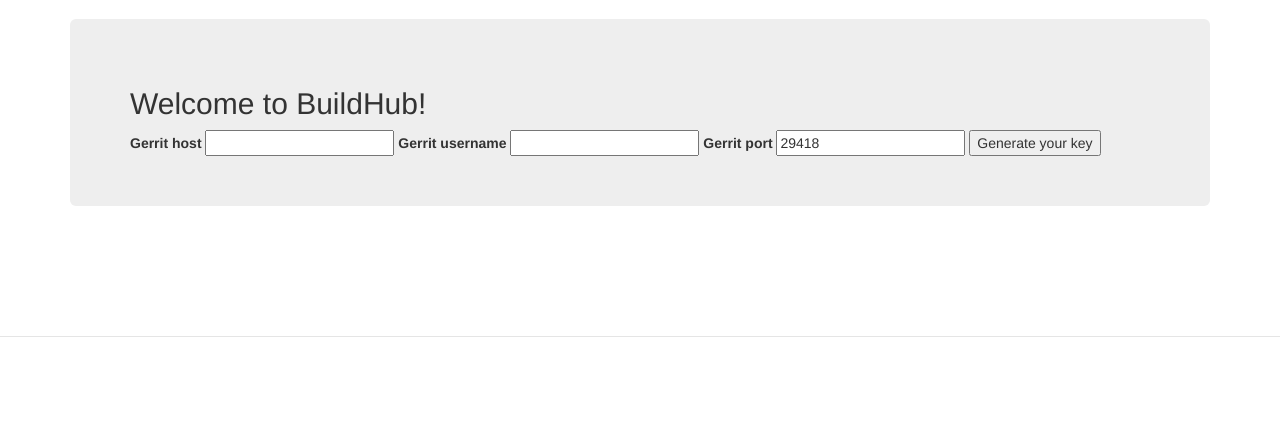
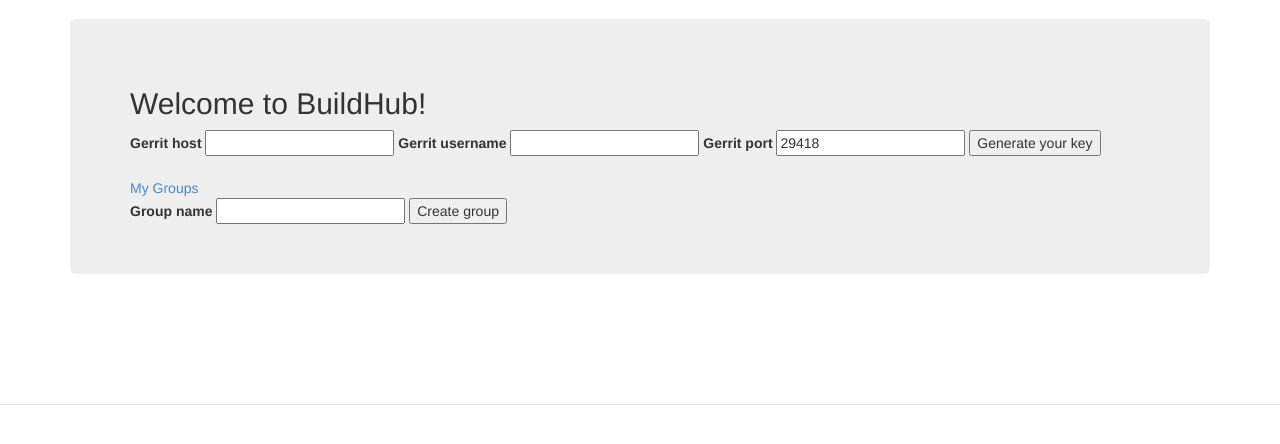
Before and after one commit to 117111302/BuildHub, a Django app: template buildhub/templates/core/login.html in a window 1280 px wide. Shown: the part 51-495 px from the top of the page. Run offline with Django 3.2, Linux system fonts and the light colour scheme; the template is opened without the code that fills it, so the values that code supplies are empty; the visitor is signed in with stand-in values (Sample User, id 1); parts of the project's set-up code (start-up, migrations or seed data) failed here and were passed over; some libraries are stand-ins or nearby versions.

Commit message:
Add Group View
Signed-off-by: gaoxuesx <xuesongx.gao@intel.com>

```diff
--- a/buildhub/buildhub/urls.py
+++ b/buildhub/buildhub/urls.py
@@ -13,6 +13,8 @@
     url(r'^login/$', views.login_view),
     url(r'^register/$', views.register),
     url(r'^keygen/$', views.keygen),
+    url(r'^groups/$', views.groups),
+    url(r'^group/$', views.group),
     url(r'^index/$', views.index),
     url(r'^repos/$', views.repos),
     url(r'^(?P<repo>(.+?)/(.+?))/builds/(?P<build_id>\d+)/$', views.get_build),
--- a/buildhub/templates/core/login.html
+++ b/buildhub/templates/core/login.html
@@ -22,11 +22,19 @@
     <form action="/keygen/" method="post">
     <label for="addr">Gerrit host</label>
     <input type="text" name="addr" />
-    <label for="addr">Gerrit username</label>
+    <label for="username">Gerrit username</label>
     <input type="text" name="username" />
-    <label for="addr">Gerrit port</label>
+    <label for="port">Gerrit port</label>
     <input type="text" name="port" value="29418"/>
     <input type="submit" value="Generate your key" />
+    </form>
+    </br>
+    <a href="/groups/">My Groups</a>
+    </br>
+    <form action="/groups/" method="post">
+    <label for="name">Group name</label>
+    <input type="text" name="name" />
+    <input type="submit" value="Create group" />
     </form>
 {% endif %}
 </div>
--- a/requirements.txt
+++ b/requirements.txt
@@ -5,3 +5,4 @@
 furl==0.3.95
 paramiko==1.15.1
 pygerrit==0.2.4
+pymongo==2.7.2
```
Also changed, not shown: buildhub/buildhub/settings.py (+7 -0 lines), buildhub/core/views.py (+21 -1 lines).
